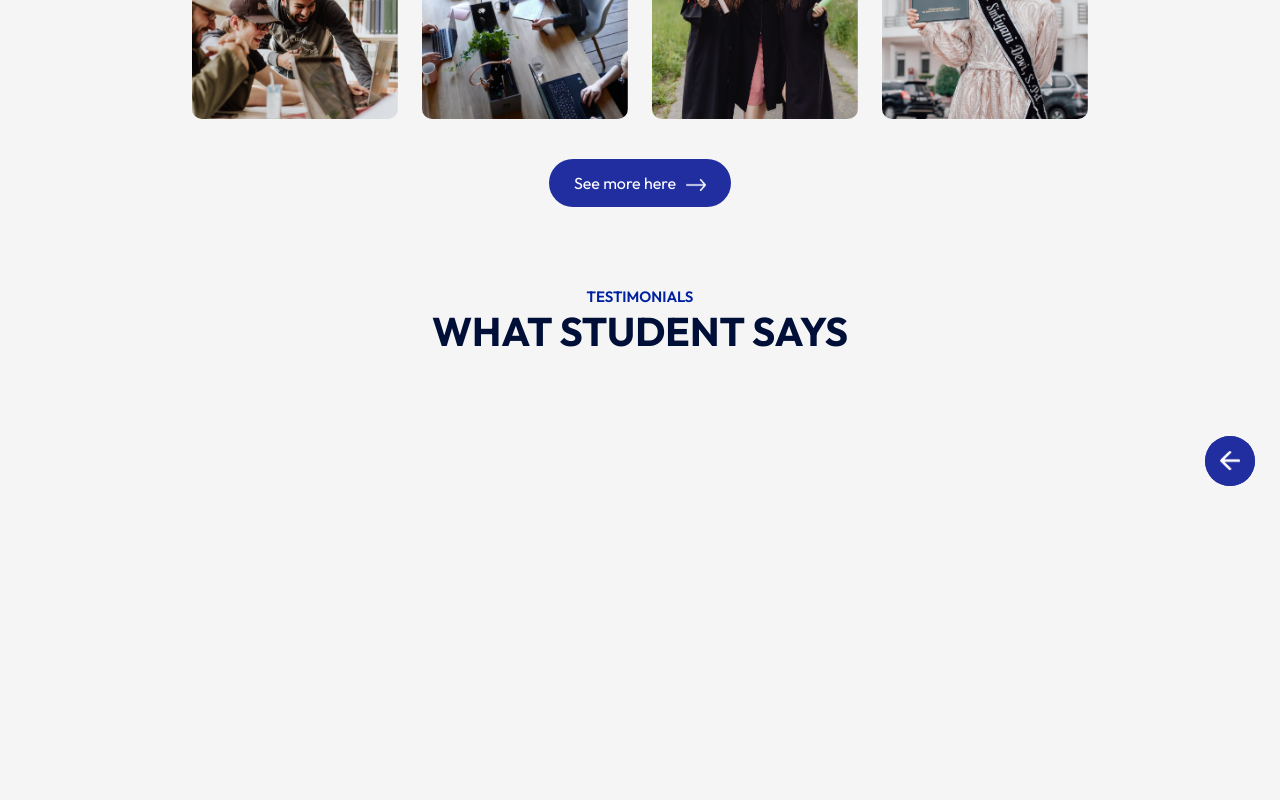
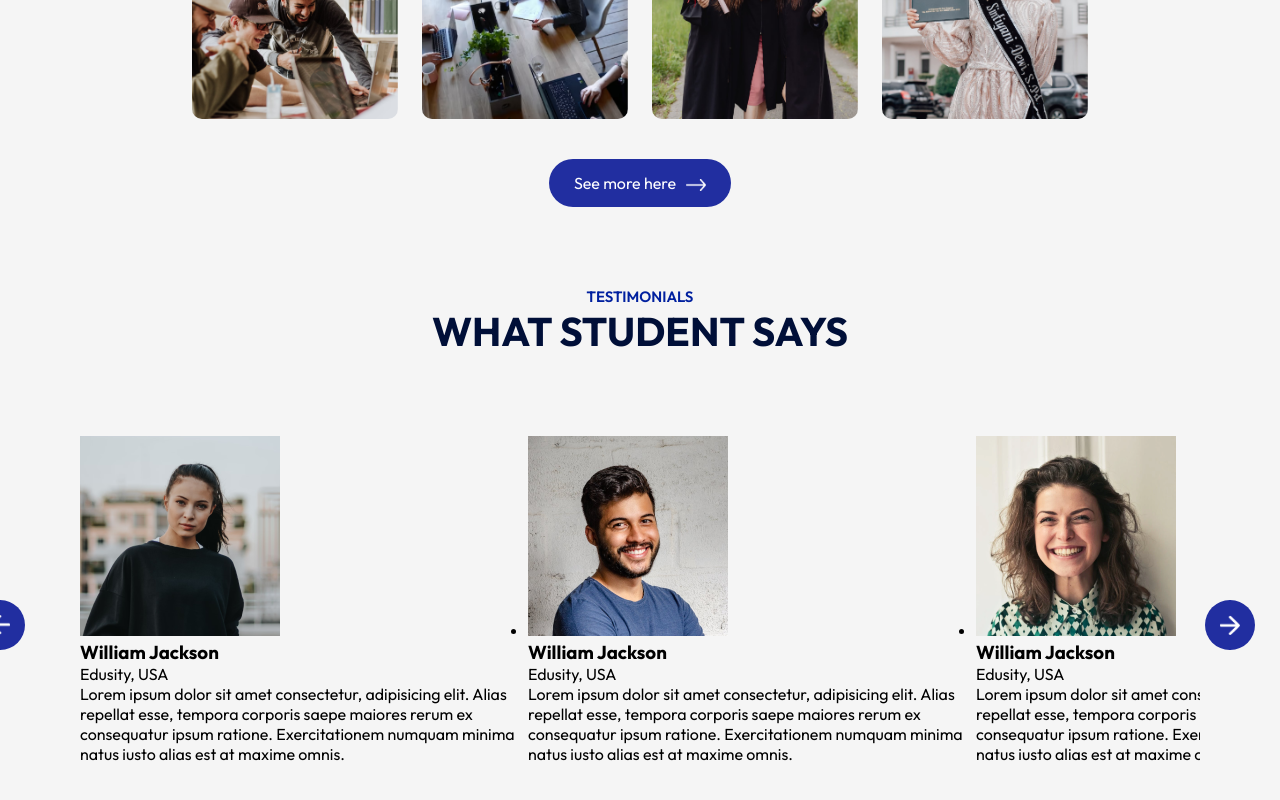
Before and after one commit to Dinuka0704/EDUSITY2.0, a React (Vite) app: page / in a window 1280 px wide. Shown: the part 2201-3001 px from the top of the page. Before the commit the page ends 2687 px from the top, so only its background shows below. Built offline with nearby package versions, Linux system fonts and the light colour scheme.

Commit message:
slider1.0
14/03/2025

```diff
--- a/src/Components/Testimonials/Testimonial.css
+++ b/src/Components/Testimonials/Testimonial.css
@@ -16,3 +16,18 @@
     background: #212EA0;
 
 }
+.back-btn{
+    right: auto;
+    left: 0;
+}
+
+.slider{
+    overflow: hidden;
+
+}
+.slider ul{
+    display: flex;
+    width: 200%;
+    overflow-x: hidden;
+    transition: 0.5s;
+}
--- a/src/Components/Testimonials/Testimonials.jsx
+++ b/src/Components/Testimonials/Testimonials.jsx
@@ -13,7 +13,70 @@ const Testimonials = () => {
     <div className='container testimonial'>
       <img src={next_icon} alt="" className='next-btn'/>
       <img src={back_icon} alt="" className='back-btn'/>
-      <div className="slider"></div>
+      <div className="slider">
+        <ul>
+          <li>
+            <div className="slide">
+              <div className="user-info">
+                <img src={user_1} alt="" />
+                <div>
+                  <h3>William Jackson</h3>
+                  <span>Edusity, USA</span>
+                </div>
+              </div>
+              <p>Lorem ipsum dolor sit amet consectetur, adipisicing elit. Alias repellat esse, tempora corporis saepe maiores rerum ex consequatur ipsum ratione. Exercitationem numquam minima natus iusto alias est at maxime omnis.</p>
+            </div>
+          </li>
+          <li>
+            <div className="slide">
+              <div className="user-info">
+                <img src={user_2} alt="" />
+                <div>
+                  <h3>William Jackson</h3>
+                  <span>Edusity, USA</span>
+                </div>
+              </div>
+              <p>Lorem ipsum dolor sit amet consectetur, adipisicing elit. Alias repellat esse, tempora corporis saepe maiores rerum ex consequatur ipsum ratione. Exercitationem numquam minima natus iusto alias est at maxime omnis.</p>
+            </div>
+          </li>
+          <li>
+            <div className="slide">
+              <div className="user-info">
+                <img src={user_3} alt="" />
+                <div>
+                  <h3>William Jackson</h3>
+                  <span>Edusity, USA</span>
+                </div>
+              </div>
+              <p>Lorem ipsum dolor sit amet consectetur, adipisicing elit. Alias repellat esse, tempora corporis saepe maiores rerum ex consequatur ipsum ratione. Exercitationem numquam minima natus iusto alias est at maxime omnis.</p>
+            </div>
+          </li>
+          <li>
+            <div className="slide">
+              <div className="user-info">
+                <img src={user_4} alt="" />
+                <div>
+                  <h3>William Jackson</h3>
+                  <span>Edusity, USA</span>
+                </div>
+              </div>
+              <p>Lorem ipsum dolor sit amet consectetur, adipisicing elit. Alias repellat esse, tempora corporis saepe maiores rerum ex consequatur ipsum ratione. Exercitationem numquam minima natus iusto alias est at maxime omnis.</p>
+            </div>
+          </li>
+          <li>
+            <div className="slide">
+              <div className="user-info">
+                <img src={user_1} alt="" />
+                <div>
+                  <h3>William Jackson</h3>
+                  <span>Edusity, USA</span>
+                </div>
+              </div>
+              <p>Lorem ipsum dolor sit amet consectetur, adipisicing elit. Alias repellat esse, tempora corporis saepe maiores rerum ex consequatur ipsum ratione. Exercitationem numquam minima natus iusto alias est at maxime omnis.</p>
+            </div>
+          </li>
+        </ul>
+      </div>
     </div>
   )
 }
--- a/src/index.css
+++ b/src/index.css
@@ -20,8 +20,6 @@ a {
 .container {
   padding-left: 10%;
   padding-right: 10%;
-
-
 }
 
 .btn {
```
